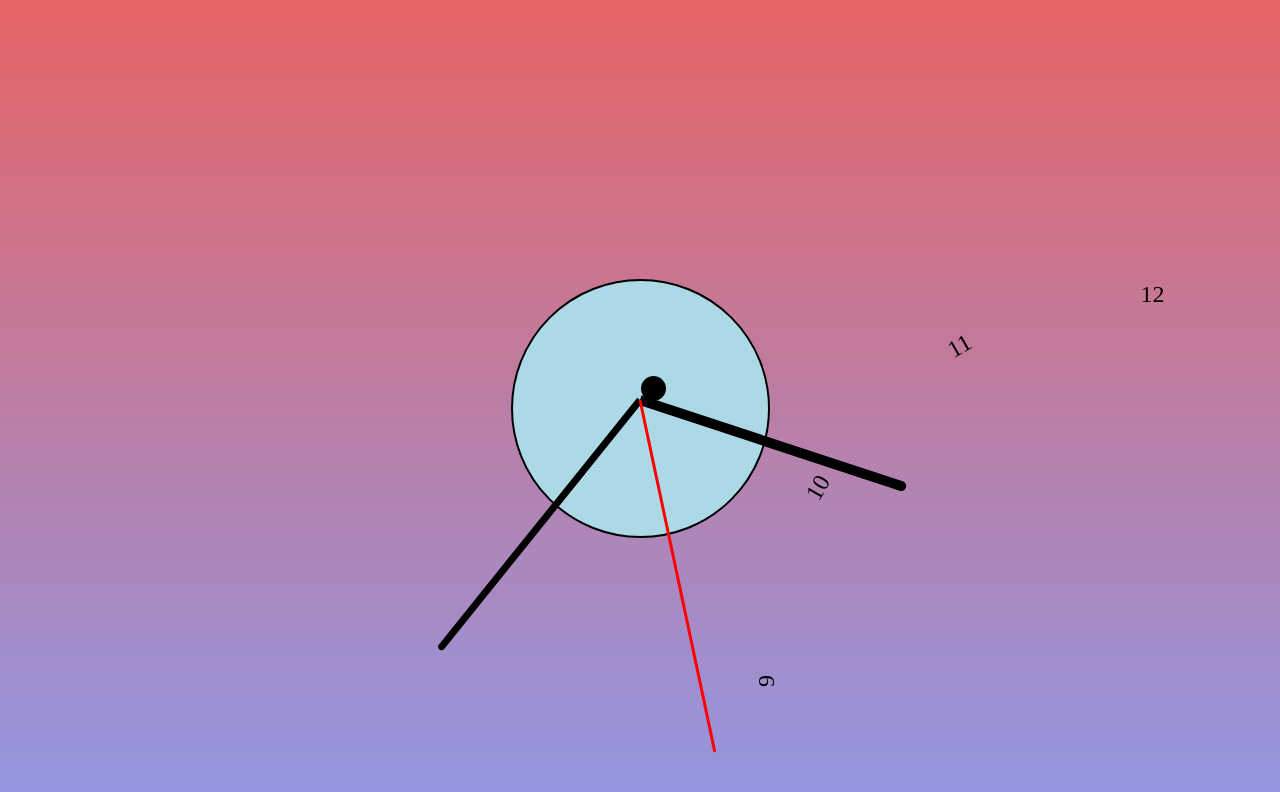
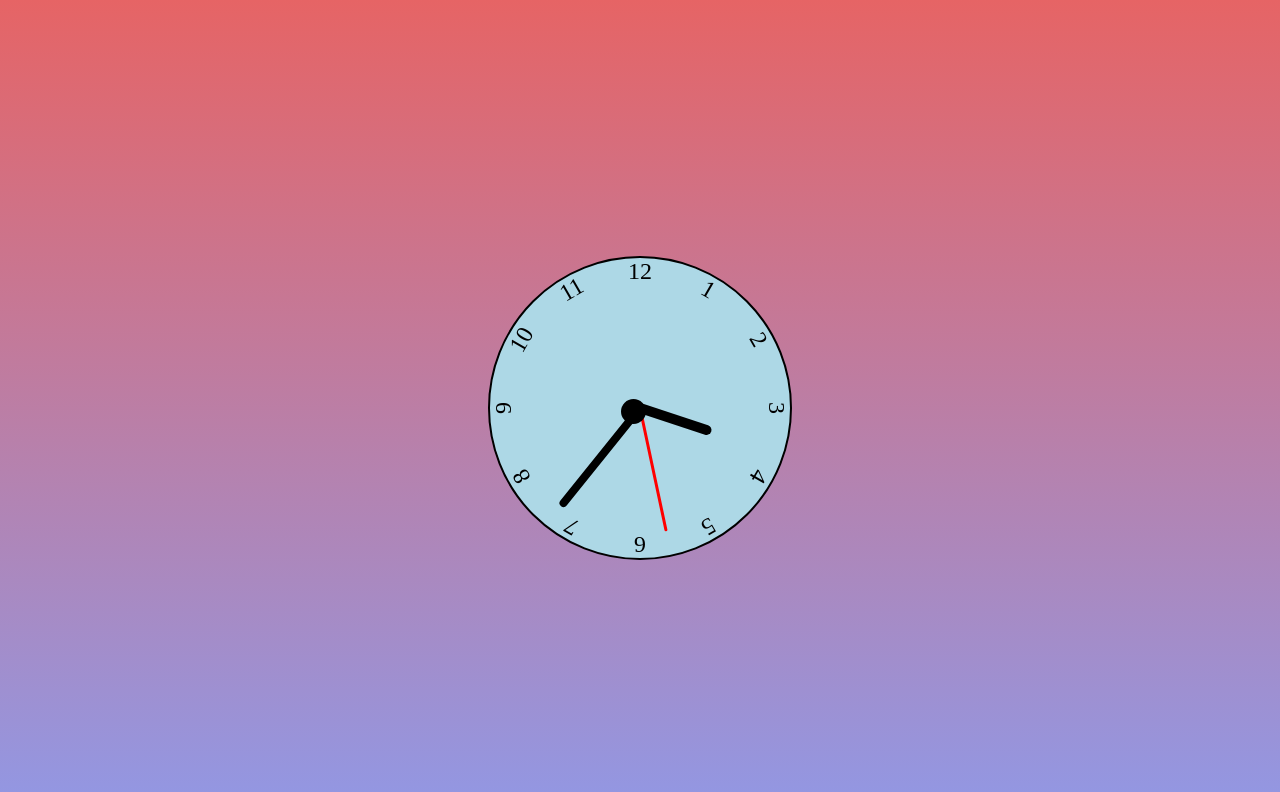
Before and after one commit to fasiehkhan/JSclock, a plain HTML site: page index.html in a window 1280 px wide. Drawn offline with Linux system fonts and the light colour scheme.

Commit message:
Update styles.css

```diff
--- a/styles.css
+++ b/styles.css
@@ -1,3 +1,5 @@
+
+
   body{
     background: linear-gradient(#e66465, #9198e5);
     display: flex;
@@ -9,12 +11,12 @@
   }
 
   .clock{
-      width:255;
-      height: 255;
+      width:300;
+      height: 300;
       background-color: lightblue;
       border-radius: 50%;
       border: 2px solid black;
-      position: center;
+      position: absolute;
   }
 
   .clock .number{
@@ -39,7 +41,7 @@
   .clock .number10 {--rotation: 300deg;}
   .clock .number11 {--rotation: 330deg;}
 
-.clock .hand{
+  .clock .hand{
   --rotation: 0;
   position: absolute;
   bottom: 50%;
@@ -66,18 +68,18 @@
 }
 .clock .hand.second{
   width: 3px;
-  height: 45%;
+  height: 42%;
   background-color: red;
 }
 
 .clock .hand.minute{
-  width: 7px;
-  height: 40%;
+  width: 8px;
+  height: 42%;
   background-color: black ;
 }
 
 .clock .hand.hour{
   width: 10px;
-  height: 35%;
+  height: 25%;
   background-color: black ;
 }
```
